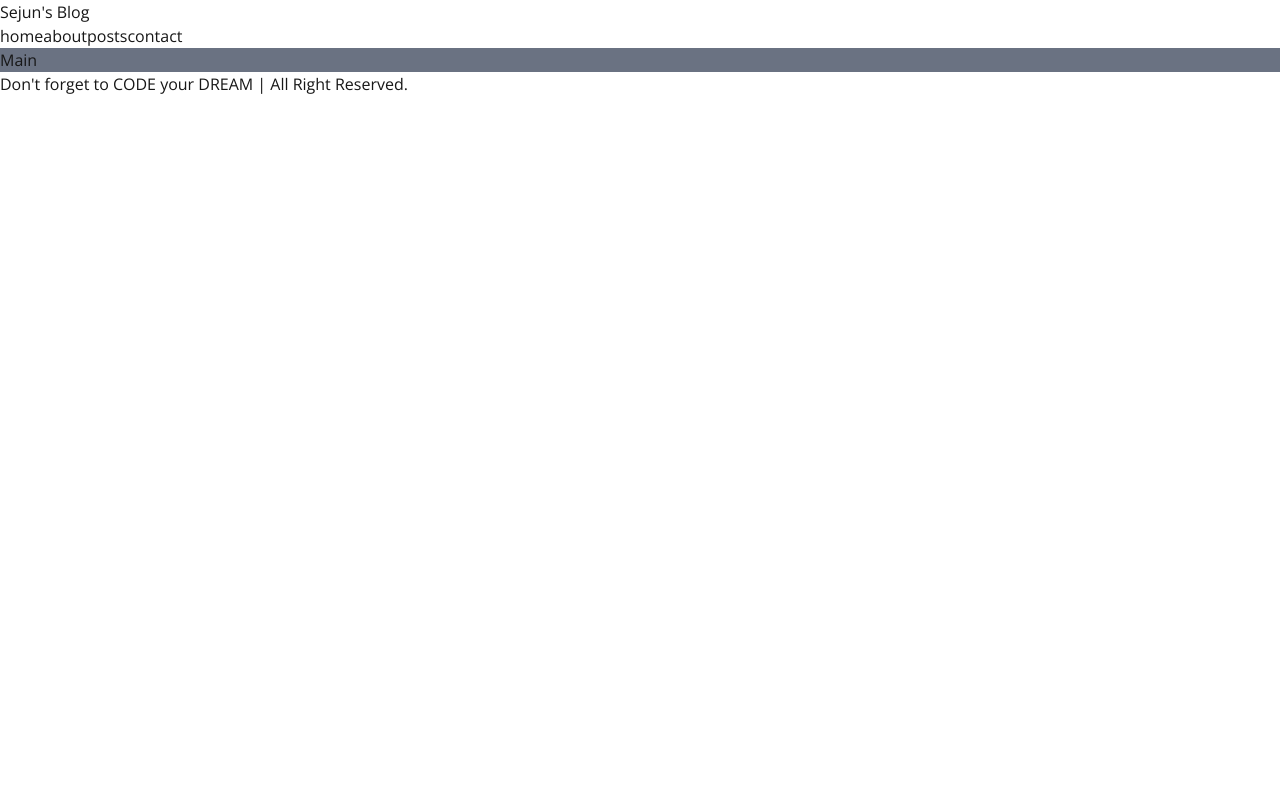
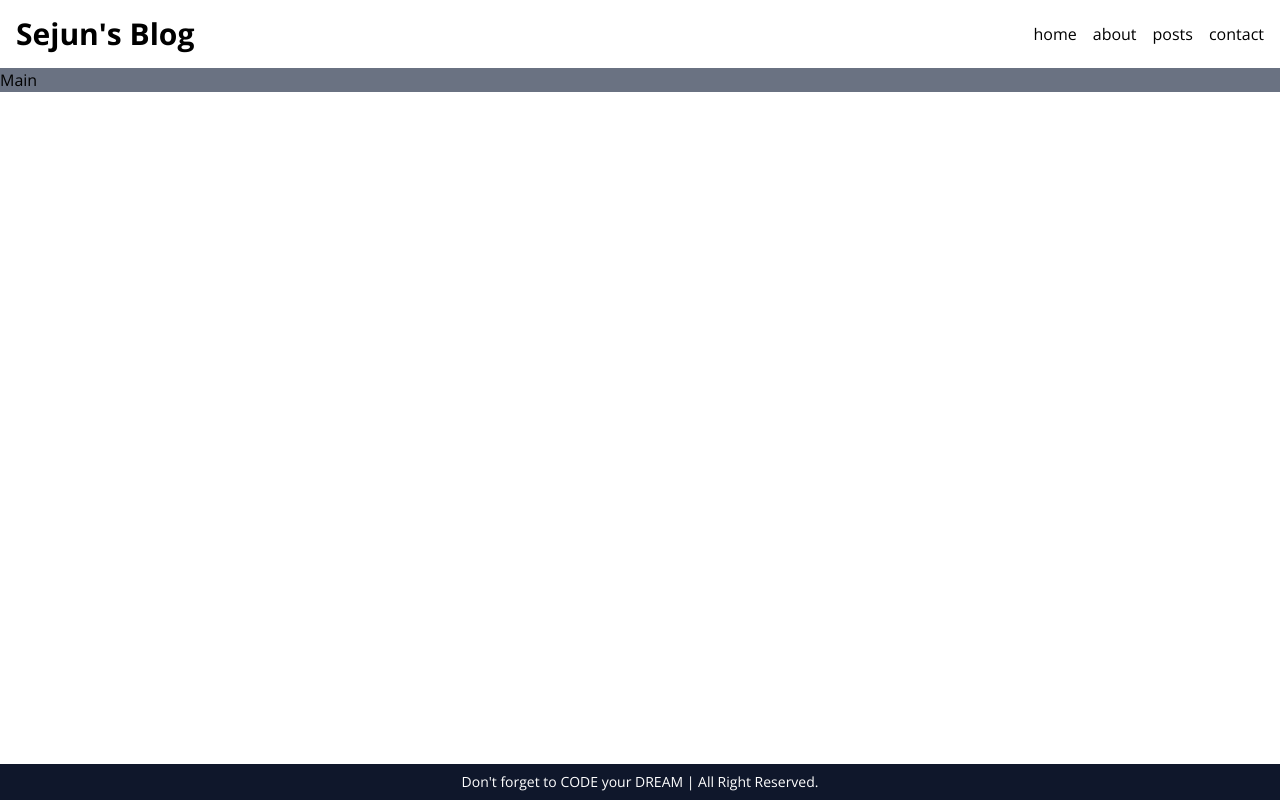
Before and after one commit to ChoiLeo99/Nextjs-Blog-Project, a Next.js app: page / in a window 1280 px wide. Built offline with nearby package versions, Linux system fonts and the light colour scheme.

Commit message:
페이지 레이아웃 CSS

```diff
--- a/src/app/globals.css
+++ b/src/app/globals.css
@@ -1,44 +1,7 @@
 @import 'tailwindcss';
-
-:root {
-  --background: #ffffff;
-  --foreground: #171717;
-}
-
-@media (prefers-color-scheme: dark) {
-  :root {
-    --background: #0a0a0a;
-    --foreground: #ededed;
-  }
-}
 
 html,
 body {
-  max-width: 100vw;
-  overflow-x: hidden;
+  height: 100vh;
+  overflow-y: auto;
 }
-
-body {
-  color: var(--foreground);
-  background: var(--background);
-  font-family: Arial, Helvetica, sans-serif;
-  -webkit-font-smoothing: antialiased;
-  -moz-osx-font-smoothing: grayscale;
-}
-
-* {
-  box-sizing: border-box;
-  padding: 0;
-  margin: 0;
-}
-
-a {
-  color: inherit;
-  text-decoration: none;
-}
-
-@media (prefers-color-scheme: dark) {
-  html {
-    color-scheme: dark;
-  }
-}
--- a/src/app/layout.tsx
+++ b/src/app/layout.tsx
@@ -12,9 +12,9 @@
 }) {
   return (
     <html lang="en">
-      <body className={sans.className}>
+      <body className={`${sans.className} flex flex-col w-full max-w-screen-2xl mx-auto`}>
         <Header />
-        <main>{children}</main>
+        <main className='grow'>{children}</main>
         <Footer />
       </body>
     </html>
--- a/src/components/Footer.tsx
+++ b/src/components/Footer.tsx
@@ -1,3 +1,3 @@
 export default function Footer() {
-    return <p>{"Don't forget to CODE your DREAM | All Right Reserved."}</p>
+    return <p className="bg-slate-900 text-white py-2 text-sm text-center">{"Don't forget to CODE your DREAM | All Right Reserved."}</p>
 }
--- a/src/components/Header.tsx
+++ b/src/components/Header.tsx
@@ -1,15 +1,17 @@
 import Link from 'next/link'
 
 export default function Header() {
-    return <header>
+    return (
+        <header className='flex justify-between items-center p-4'>
             <Link href="/">
-            <h1>{"Sejun's Blog"}</h1>
+                <h1 className='text-3xl font-bold'>{"Sejun's Blog"}</h1>
             </Link>
-        <nav>
+            <nav className='flex gap-4'>
                 <Link href="/">home</Link>
                 <Link href="/about">about</Link>
                 <Link href="/posts">posts</Link>
                 <Link href="/contact">contact</Link>
             </nav>
         </header>
+    );
 }
```
Lines whose indentation alone changed are shown as unchanged.
